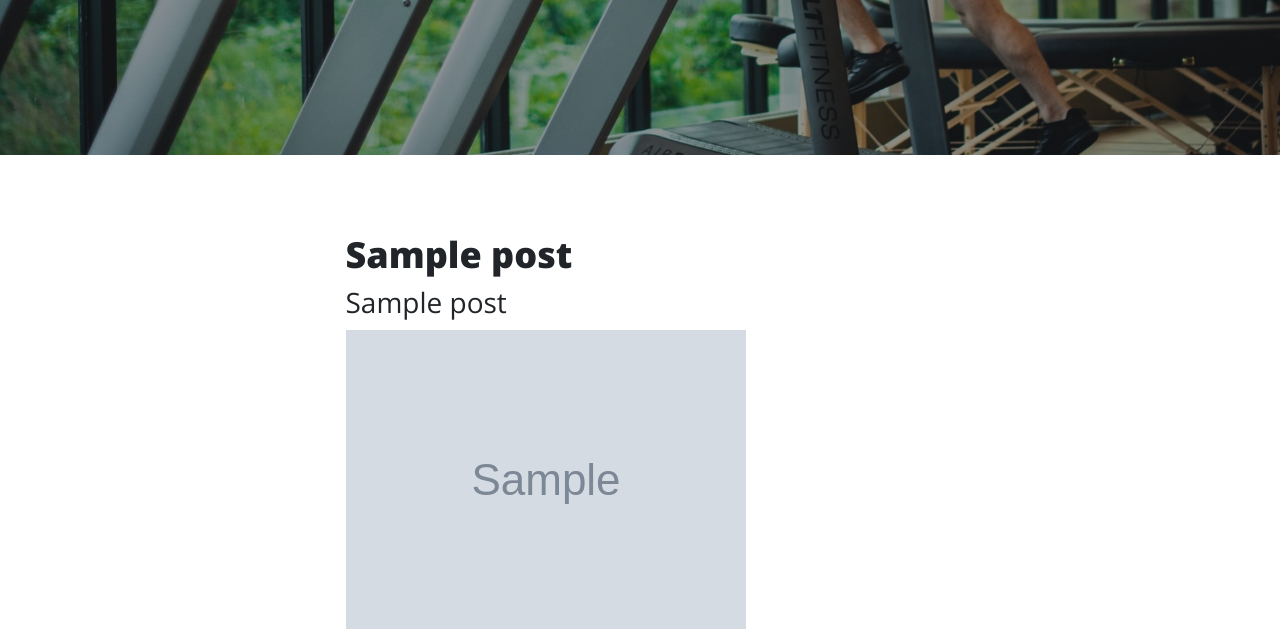
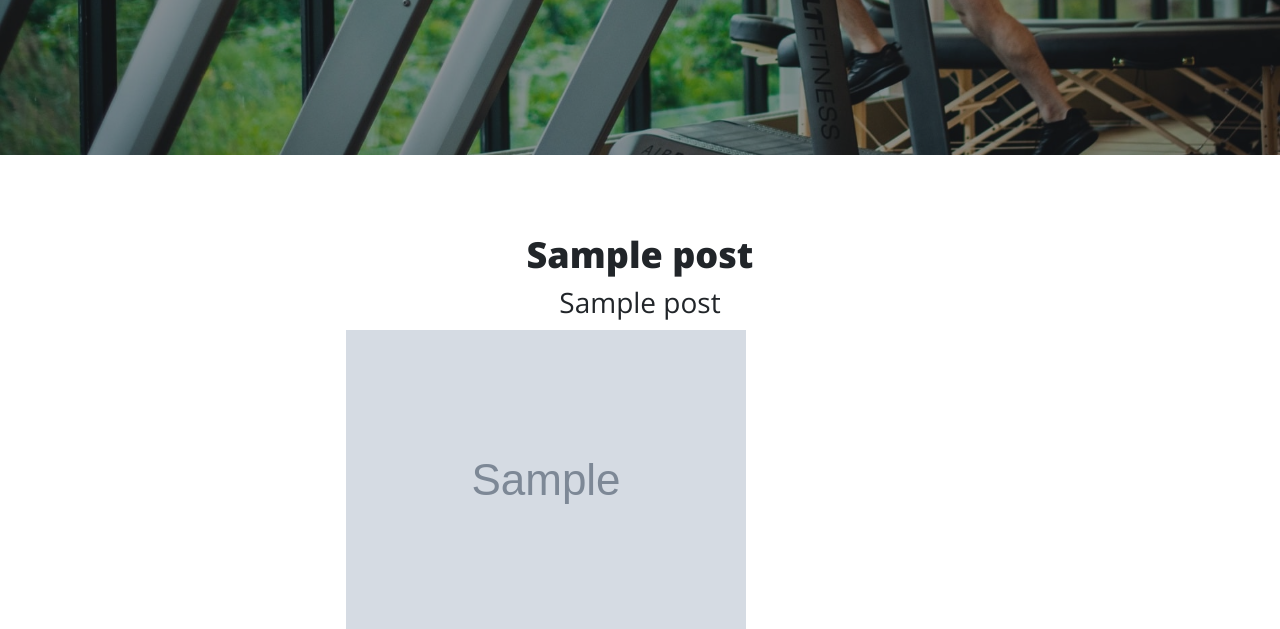
Before and after one commit to OmarMasoud3/FitHub, a Flask app: page / in a window 1280 px wide. Shown: the part 404-1033 px from the top of the page. Run offline with Flask 3, Linux system fonts and the light colour scheme; tables that the repository leaves empty hold one stand-in row (values such as "Sample post"); grey boxes marked "Sample" are stand-in pictures; some libraries are stand-ins or nearby versions.

Commit message:
Center post title and subtitle to achieve better look

```diff
--- a/templates/index.html
+++ b/templates/index.html
@@ -24,8 +24,8 @@
       {% for post in all_posts %}
       <div class="post-preview">
         <a href="{{ url_for('show_post', post_id=post.id) }}">
-          <h2 class="post-title">{{ post.title }}</h2>
-          <h3 class="post-subtitle">{{ post.subtitle }}</h3>
+          <h2 class="post-title text-center">{{ post.title }}</h2>
+          <h3 class="post-subtitle text-center">{{ post.subtitle }}</h3>
           <img src= {{ post.img_url }} alt= {{ post.title }} style="max-width: 100%; height: auto;" >
         </a>
         <p class="post-meta mt-1">
```
